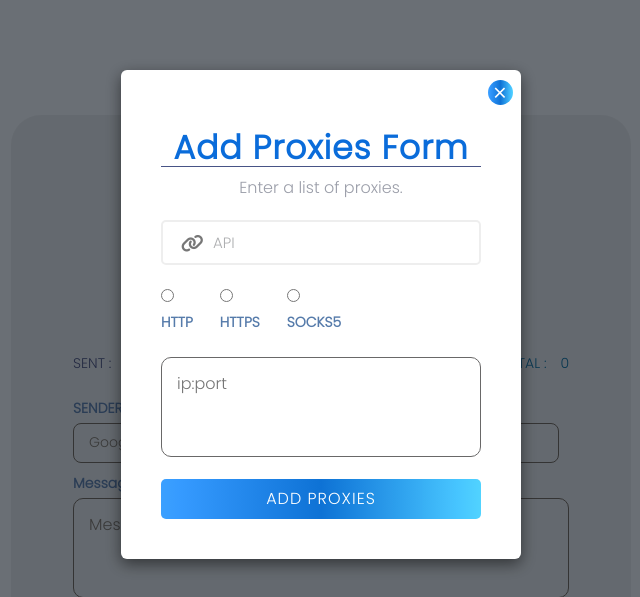
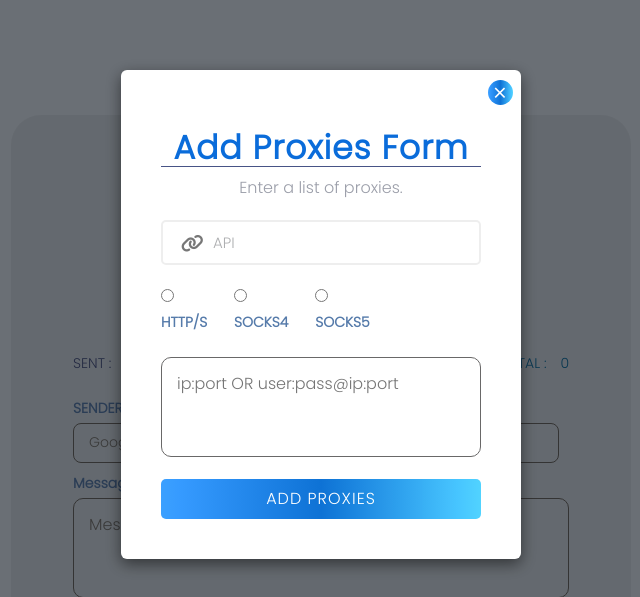
Before and after one commit to BillionCodes/SMS-Email-Gateway-Sender, a PHP site: page / in a window 1280 px wide, after a click on "Proxy". Shown: the top 597 px of the page, without its empty margins (319-959 px from the left). Run offline with PHP 8.4, Linux system fonts and the light colour scheme; some libraries are stand-ins or nearby versions.

Commit message:
Updated UI

```diff
--- a/index.php
+++ b/index.php
@@ -185,11 +185,11 @@
                                <div class="form-group" style="display: flex;">
                                     <div style="margin-right: 10px;">
                                         <input type="radio" id="http" name="protocol" value="http">
-                                        <label for="http">HTTP</label>
+                                        <label for="http">HTTP/S</label>
                                     </div>
                                     <div style="margin-right: 10px;">
-                                        <input type="radio" id="https" name="protocol" value="https">
-                                        <label for="https">HTTPS</label>
+                                        <input type="radio" id="socks4" name="protocol" value="socks4">
+                                        <label for="https">SOCKS4</label>
                                     </div>
                                     <div>
                                         <input type="radio" id="socks5" name="protocol" value="socks5">
@@ -197,7 +197,7 @@
                                     </div>
                                 </div>
                                 <div class="form-group">
-                                    <textarea placeholder="ip:port" id="proxies" name="proxies"></textarea>
+                                    <textarea placeholder="ip:port OR user:pass@ip:port" id="proxies" name="proxies"></textarea>
                                 </div>
                                 <button class="btn" onclick="addProxies()">Add Proxies</button>
                             </div>
@@ -682,10 +682,18 @@ function verifyCombinations(combinations) {
       var validProxies = [];
       var invalid = [];
       proxylist.forEach((proxy) => {
+        let original = proxy;
+        if(proxy.includes('@')){
+            auth = proxy.split('@');
+            const [user, pass] = auth[0].split(':');
+            if(user && pass) {
+                proxy = auth[1];
+            }
+        }
         if (isValidProxy(proxy)) {
-        validProxies.push(proxy);
+        validProxies.push(original);
         } else{
-            invalid.push(proxy+" - error");
+            invalid.push(original+" - error");
         }
       });
       if (validProxies.length == 0){
```
